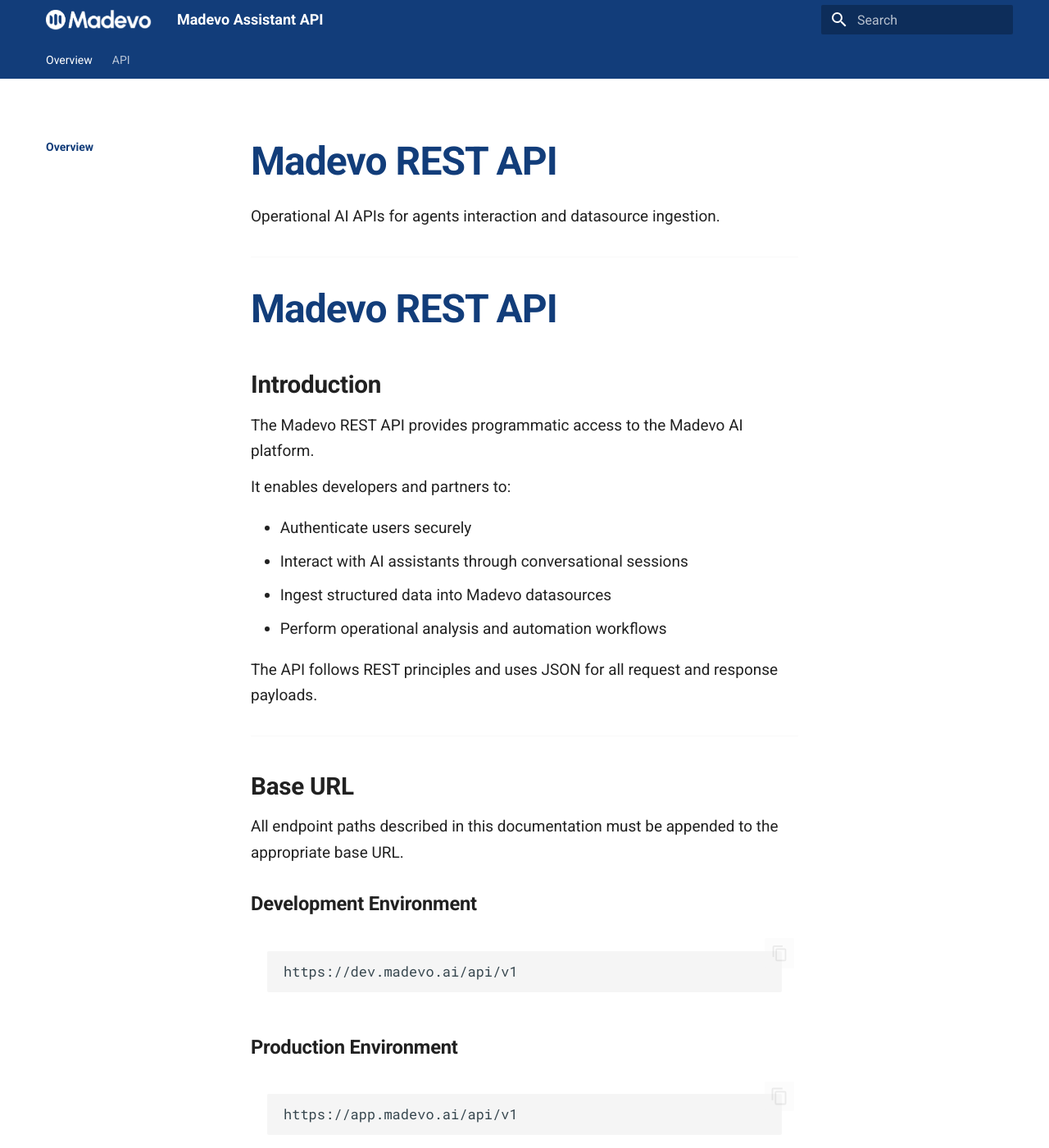
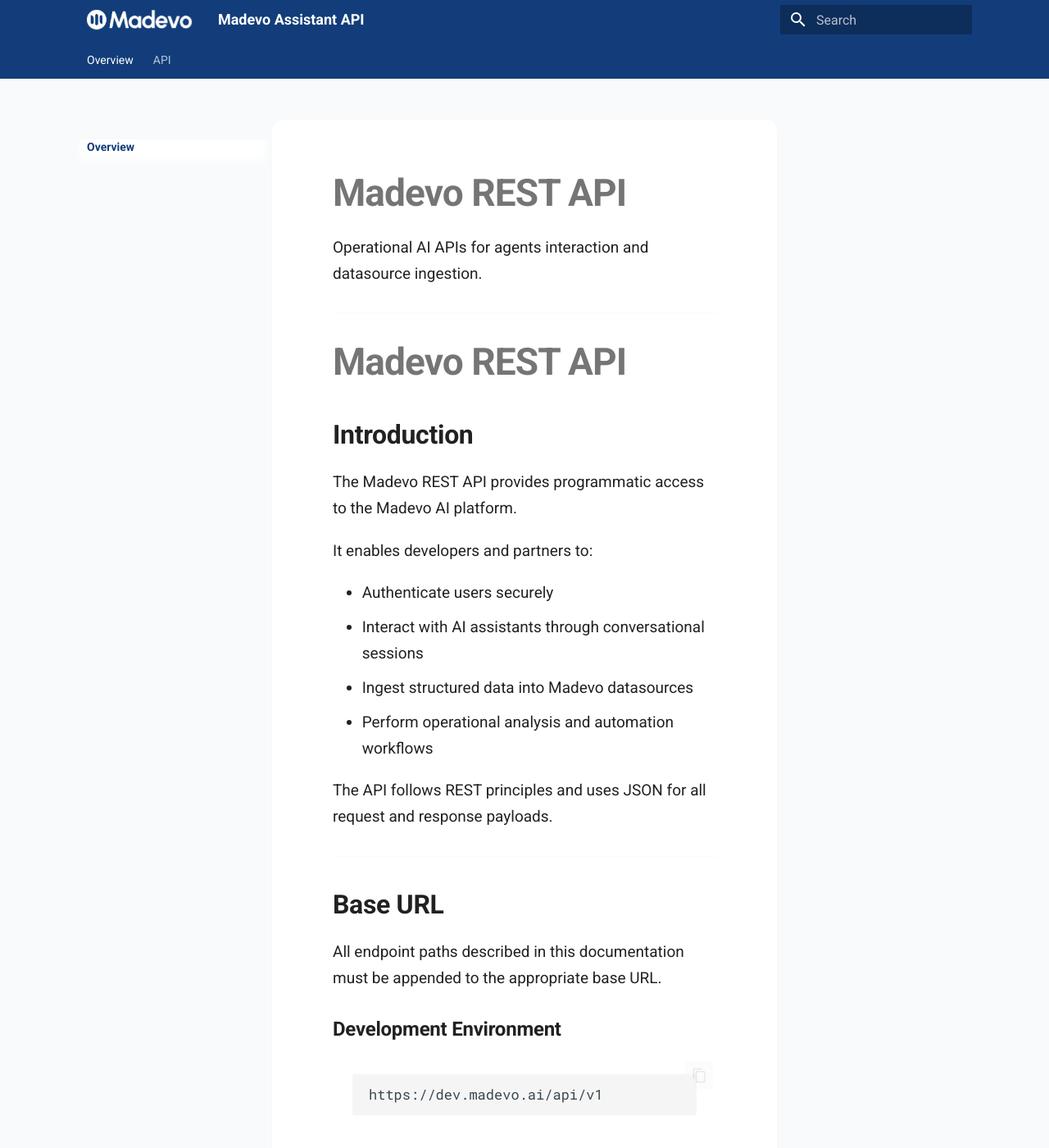
Before and after one commit to madevo-io/api-docs, an MkDocs documentation site: the page built from docs/index.md, in a window 1280 px wide and 1400 px high. Shown: the whole window at 82% size. Built offline with MkDocs 1.6.1 and Material for MkDocs 9.7.7, drawn with Linux system fonts in a browser that asks for light colours.

Commit message:
Revise brand colors and layout styles in extra.css
Refactor CSS styles for improved readability and organization.

```diff
--- a/docs/stylesheets/extra.css
+++ b/docs/stylesheets/extra.css
@@ -1,10 +1,6 @@
-/* Madevo MkDocs Material polish layer
-   File: docs/stylesheets/extra.css
-*/
-
-/* =========================
-   Brand colors
-   ========================= */
+/* ================================
+   Brand Colors
+================================ */
 :root {
   --md-primary-fg-color: #123D7A;
   --md-accent-fg-color: #2563EB;
@@ -15,122 +11,140 @@
   --md-accent-fg-color: #93C5FD;
 }
 
-/* =========================
-   Layout and spacing
-   ========================= */
-.md-grid {
-  max-width: 1200px;
+/* ================================
+   Layout & Background
+================================ */
+
+/* Slightly lighter page background */
+.md-main {
+  background-color: #f8fafc;
 }
 
+/* Limit content width more aggressively */
+.md-grid {
+  max-width: 1100px;
+}
+
+/* Add subtle depth to content area */
+.md-content {
+  background: white;
+  border-radius: 14px;
+  padding: 2rem 2.5rem;
+  box-shadow: 0 1px 2px rgba(0, 0, 0, 0.04);
+}
+
+/* Reduce top spacing */
 .md-main__inner {
   padding-top: 1rem;
 }
 
-/* =========================
+/* ================================
    Typography
-   ========================= */
+================================ */
+
 .md-typeset {
   font-size: 0.95rem;
-  line-height: 1.65;
+  line-height: 1.7;
 }
 
-.md-typeset p {
-  margin: 0.65em 0;
-  max-width: 720px;
-}
-
+.md-typeset p,
 .md-typeset li {
   max-width: 720px;
 }
 
 .md-typeset h1 {
-  font-size: 2.4rem;
-  font-weight: 700;
-  color: var(--md-primary-fg-color);
-  margin: 0 0 1rem;
+  font-size: 2.3rem;
+  font-weight: 750;
+  margin-bottom: 1rem;
   letter-spacing: -0.02em;
 }
 
 .md-typeset h2 {
-  margin-top: 2rem;
-  margin-bottom: 0.65rem;
-  font-weight: 650;
-  letter-spacing: -0.01em;
+  font-size: 1.6rem;
+  margin-top: 1.8rem;
+  margin-bottom: 0.6rem;
+  font-weight: 700;
 }
 
 .md-typeset h3 {
-  margin-top: 1.5rem;
+  font-size: 1.2rem;
+  margin-top: 1.4rem;
   margin-bottom: 0.5rem;
   font-weight: 650;
 }
 
-.md-typeset h4 {
-  margin-top: 1.2rem;
-  margin-bottom: 0.4rem;
-  font-weight: 650;
-}
-
-/* Slightly stronger link styling */
+/* Links cleaner */
 .md-typeset a {
   text-decoration: none;
+  font-weight: 500;
 }
 
 .md-typeset a:hover {
   text-decoration: underline;
 }
 
-/* =========================
-   Code blocks
-   ========================= */
+/* ================================
+   Code Blocks
+================================ */
+
+.md-typeset pre {
+  border-radius: 12px;
+  padding: 1rem 1.2rem;
+  font-size: 0.85rem;
+}
+
 .md-typeset code {
   font-size: 0.85rem;
 }
 
-.md-typeset pre {
-  border-radius: 10px;
-  padding: 1rem;
+.md-typeset :not(pre) > code {
+  background-color: #f1f5f9;
+  padding: 0.2em 0.4em;
+  border-radius: 6px;
 }
 
-/* Make inline code a bit more readable */
-.md-typeset :not(pre) > code {
-  border-radius: 6px;
-  padding: 0.15em 0.35em;
-}
+/* ================================
+   Tables
+================================ */
 
-/* =========================
-   Tables
-   ========================= */
 .md-typeset table {
   font-size: 0.9rem;
 }
 
 .md-typeset table th {
-  font-weight: 650;
+  font-weight: 700;
 }
 
-/* =========================
-   Admonitions (callouts)
-   ========================= */
+/* ================================
+   Sidebar Polish
+================================ */
+
+.md-nav__title {
+  font-weight: 700;
+}
+
+.md-sidebar--primary {
+  background-color: #f8fafc;
+}
+
+.md-nav__link--active {
+  font-weight: 600;
+}
+
+/* ================================
+   Admonitions
+================================ */
+
 .md-typeset .admonition,
 .md-typeset details {
-  border-radius: 10px;
+  border-radius: 12px;
 }
 
-/* =========================
-   TOC and sidebar polish
-   ========================= */
-.md-sidebar--secondary {
-  font-size: 0.85rem;
+/* ================================
+   Horizontal Rules
+================================ */
+
+.md-typeset hr {
+  margin: 1.5rem 0;
+  opacity: 0.25;
 }
-
-.md-nav__title {
-  font-weight: 650;
-}
-
-/* =========================
-   Subtle section separators
-   ========================= */
-.md-typeset hr {
-  margin: 1.6rem 0;
-  opacity: 0.35;
-}
```
